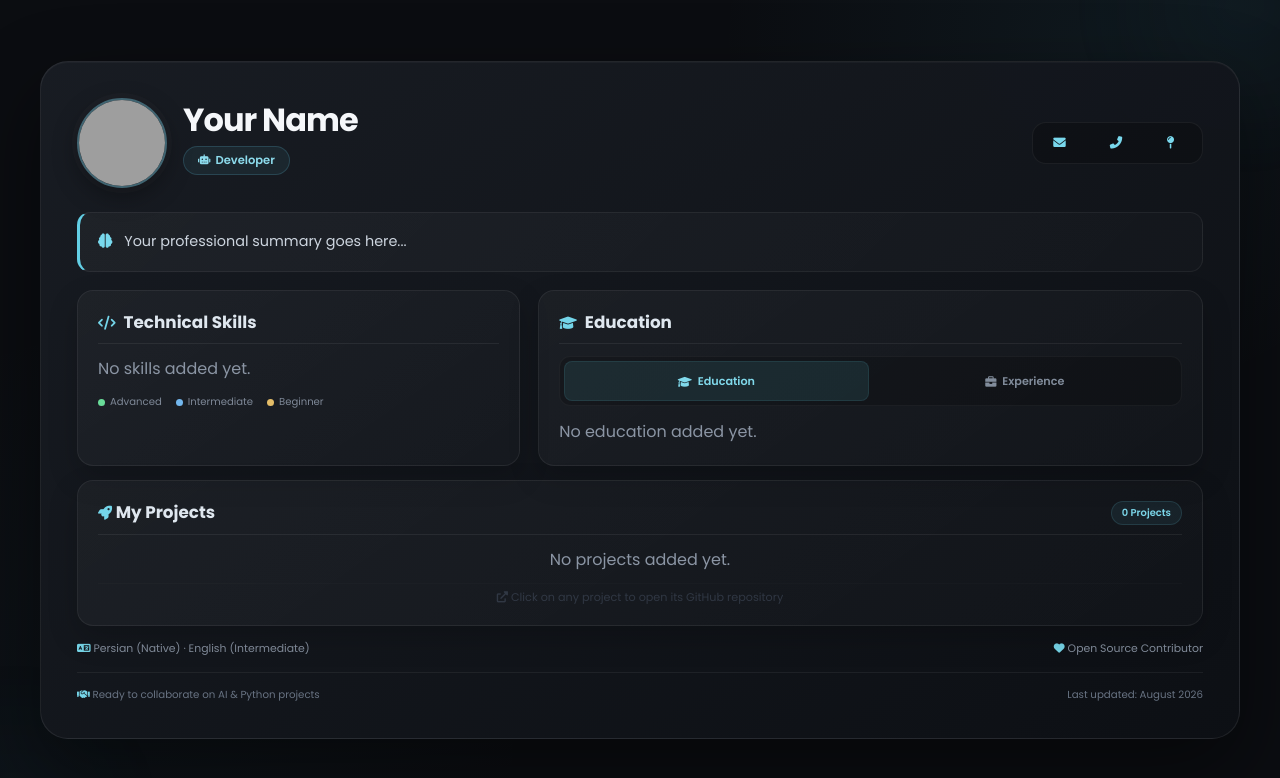
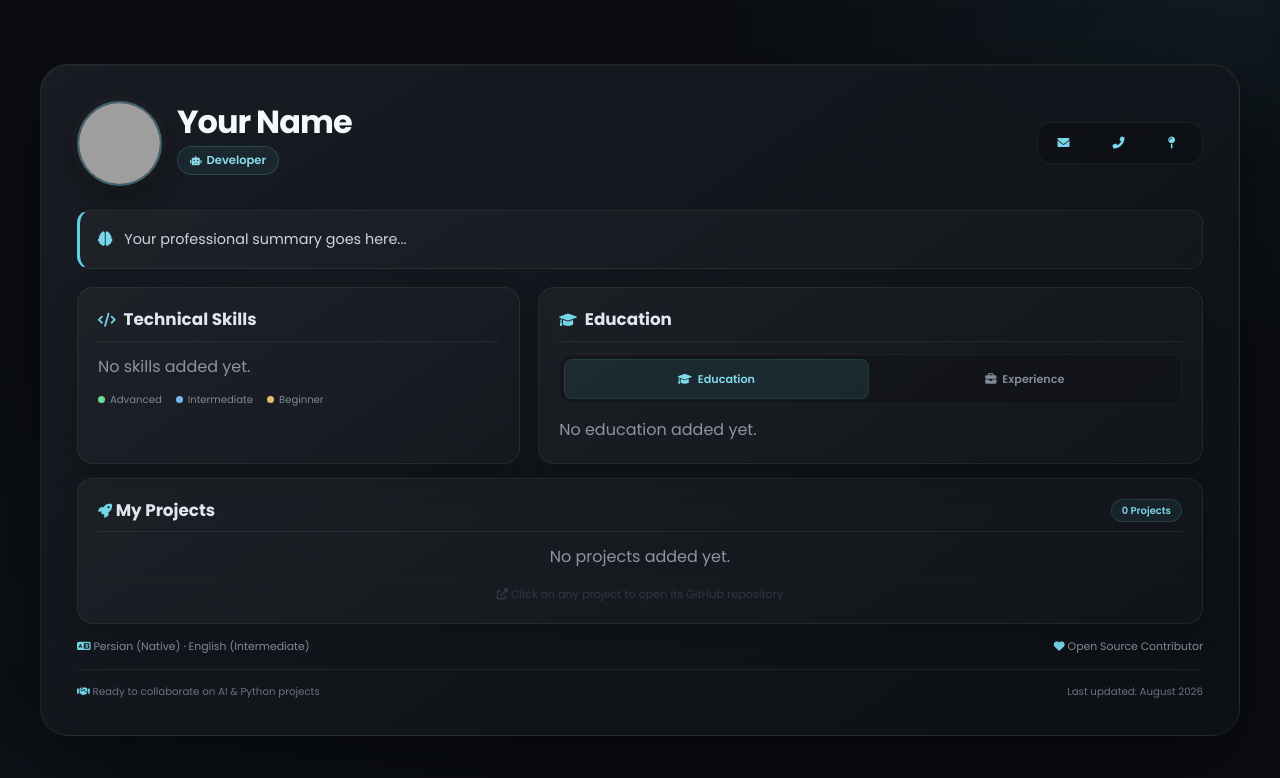
Before and after one commit to navidmn56/portfolio-website, a Django app: page / in a window 1280 px wide. Shown: the top 778 px of the page. Run offline with Django 5.2, Linux system fonts and the light colour scheme; data that the repository does not hold is empty; grey boxes are pictures that could not be loaded.

Commit message:
Improve mobile responsive layout

```diff
--- a/resume_project/settings.py
+++ b/resume_project/settings.py
@@ -102,9 +102,8 @@ WSGI_APPLICATION = "resume_project.wsgi.application"
 
 DATABASE_PATH = os.getenv(
     "DATABASE_PATH",
-    "/data/db.sqlite3",
+    str(BASE_DIR / "db.sqlite3"),
 )
-
 
 DATABASES = {
     "default": {
--- a/static/css/portfolio.css
+++ b/static/css/portfolio.css
@@ -108,15 +108,12 @@ body::after {
 }
 
 /* ============================================================
-   PROFILE HEADER - LEFT TO RIGHT ON ALL DEVICES
+   PROFILE HEADER - IMAGE LEFT, NAME IN FRONT, CONTACTS RIGHT
    ============================================================ */
 .profile-header {
     display: flex;
-    flex-direction: row;
-    flex-wrap: wrap;
-    align-items: center;
-    justify-content: space-between;
-    gap: 16px;
+    flex-direction: column;
+    gap: 14px;
     margin-bottom: 18px;
 }
 
@@ -124,19 +121,20 @@ body::after {
     display: flex;
     flex-direction: row;
     align-items: center;
-    gap: 14px;
+    gap: 13px;
     flex: 1;
     min-width: 0;
 }
 
 /* ============================================================
-   PROFILE IMAGE
+   PROFILE IMAGE - LEFT SIDE
    ============================================================ */
 .profile-image-wrapper {
     position: relative;
-    width: 65px;
-    height: 65px;
+    width: 60px;
+    height: 60px;
     flex-shrink: 0;
+    order: 0;
 }
 
 .profile-image {
@@ -170,19 +168,20 @@ body::after {
 }
 
 /* ============================================================
-   NAME & TITLE - SINGLE LINE, SMALLER BADGE
+   NAME & TITLE - IN FRONT OF PROFILE (CENTER)
    ============================================================ */
 .name-section {
     flex: 1;
     min-width: 0;
     display: flex;
     flex-direction: column;
-    gap: 6px;
+    gap: 5px;
+    order: 1;
 }
 
 .name-section h1 {
     color: #f5f7fa;
-    font-size: 1.3rem;
+    font-size: 1.2rem;
     font-weight: 700;
     letter-spacing: -0.03em;
     line-height: 1.2;
@@ -194,12 +193,12 @@ body::after {
     display: inline-flex;
     align-items: center;
     gap: 5px;
-    padding: 4px 8px;
+    padding: 3px 8px;
     border-radius: 999px;
     background: rgba(102, 210, 235, 0.07);
     border: 1px solid rgba(102, 210, 235, 0.18);
     color: #8ddced;
-    font-size: 0.65rem;
+    font-size: 0.62rem;
     font-weight: 600;
     line-height: 1.3;
     width: fit-content;
@@ -208,7 +207,7 @@ body::after {
 }
 
 .title-badge i {
-    font-size: 0.62rem;
+    font-size: 0.58rem;
     flex-shrink: 0;
 }
 
@@ -219,13 +218,14 @@ body::after {
     display: flex;
     flex-direction: row;
     flex-wrap: wrap;
-    gap: 8px;
-    margin-top: 4px;
+    gap: 6px;
+    margin-top: 3px;
+    order: 2;
 }
 
 .social-icon-circle {
-    width: 34px;
-    height: 34px;
+    width: 32px;
+    height: 32px;
     display: inline-flex;
     align-items: center;
     justify-content: center;
@@ -251,26 +251,30 @@ body::after {
     background: rgba(0, 0, 0, 0.2);
     border: 1px solid rgba(255, 255, 255, 0.06);
     border-radius: 14px;
+    order: 1;
+    width: 100%;
 }
 
 .contact-links a {
     display: flex;
     align-items: center;
-    gap: 8px;
-    padding: 8px 12px;
+    gap: 7px;
+    padding: 7px 10px;
     border-radius: 9px;
     color: #bfc8d4;
     text-decoration: none;
-    font-size: 0.75rem;
+    font-size: 0.72rem;
     line-height: 1.4;
     white-space: nowrap;
     transition: all 0.2s ease;
     min-width: 0;
+    flex: 1;
+    justify-content: center;
 }
 
 .contact-links a i {
     color: #79d8ed;
-    font-size: 0.78rem;
+    font-size: 0.75rem;
     flex-shrink: 0;
 }
 
@@ -770,21 +776,21 @@ body::after {
     }
 
     .profile-header {
-        gap: 20px;
+        gap: 16px;
     }
 
     .profile-image-wrapper {
-        width: 75px;
-        height: 75px;
+        width: 70px;
+        height: 70px;
     }
 
     .name-section h1 {
-        font-size: 1.6rem;
+        font-size: 1.5rem;
     }
 
     .title-badge {
-        font-size: 0.68rem;
-        padding: 5px 10px;
+        font-size: 0.66rem;
+        padding: 4px 9px;
     }
 
     .contact-links {
@@ -792,8 +798,8 @@ body::after {
     }
 
     .contact-links a {
-        font-size: 0.78rem;
-        padding: 8px 14px;
+        font-size: 0.75rem;
+        padding: 8px 12px;
     }
 
     .summary {
@@ -858,31 +864,45 @@ body::after {
         border-radius: 28px;
     }
 
+    /* HEADER: IMAGE | NAME+CENTER | CONTACTS RIGHT */
     .profile-header {
+        flex-direction: row;
+        align-items: center;
         gap: 25px;
         margin-bottom: 24px;
     }
 
     .profile-info {
-        gap: 16px;
+        flex: 1;
+        order: 0;
+        gap: 15px;
     }
 
     .profile-image-wrapper {
-        width: 90px;
-        height: 90px;
+        width: 85px;
+        height: 85px;
     }
 
     .name-section h1 {
-        font-size: 1.9rem;
+        font-size: 1.8rem;
     }
 
     .title-badge {
         font-size: 0.7rem;
-        padding: 5px 12px;
+        padding: 5px 11px;
+    }
+
+    /* CONTACTS MOVE TO RIGHT SIDE */
+    .contact-links {
+        order: 1;
+        width: auto;
+        flex-shrink: 0;
     }
 
     .contact-links a {
-        font-size: 0.8rem;
+        font-size: 0.78rem;
+        padding: 8px 14px;
+        flex: none;
     }
 
     .summary {
@@ -972,7 +992,7 @@ body::after {
 
     .title-badge {
         font-size: 0.72rem;
-        padding: 6px 14px;
+        padding: 6px 12px;
     }
 
     .grid-2col {
```
Also changed, not shown: other parts of static/css/portfolio.css (+27 -25 lines).
